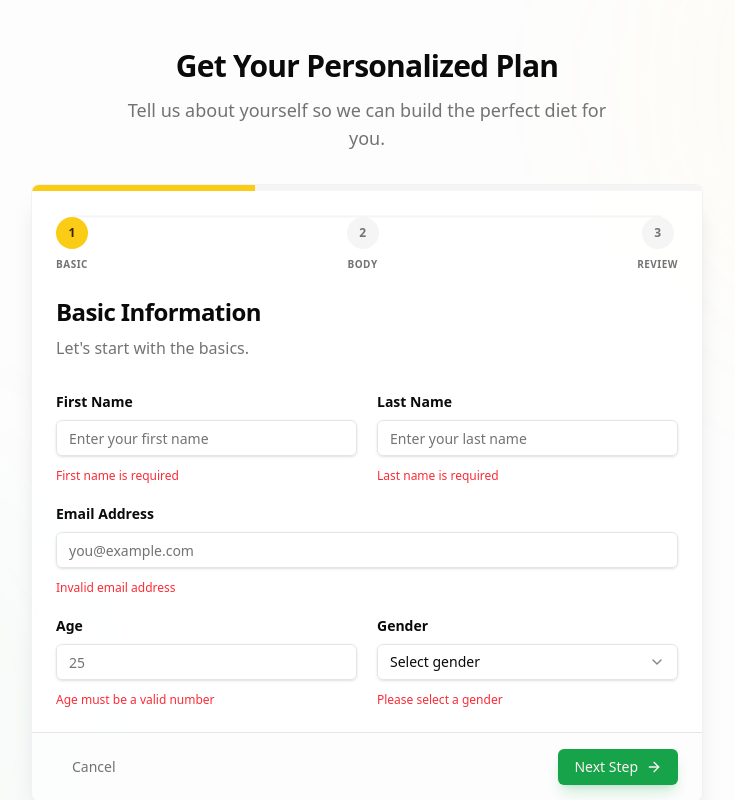
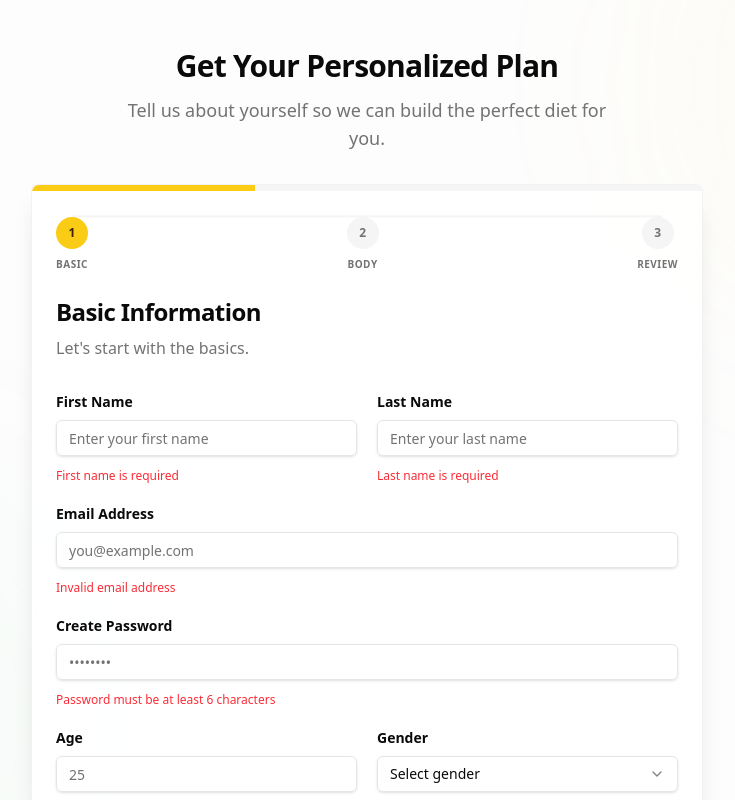
Before and after one commit to BemnetKassa/sofi-circle-diet, a Next.js app: page /get-plan in a window 1280 px wide. Both pictures are taken after a click on the button "Next Step". Shown: the top 800 px of the page, without its empty margins (273-1008 px from the left). Built offline with nearby package versions, Linux system fonts and the light colour scheme.

Commit message:
Require password and validate in step 1
Add a password field to the Zod form schema with a minimum length of 6 characters, and include "password" in the validation trigger for step 1 so advancing the form checks the password as well.

```diff
--- a/src/app/get-plan/page.tsx
+++ b/src/app/get-plan/page.tsx
@@ -30,6 +30,7 @@ const formSchema = z.object({
   firstName: z.string().min(2, "First name is required"),
   lastName: z.string().min(2, "Last name is required"),
   email: z.string().email("Invalid email address"),
+  password: z.string().min(6, "Password must be at least 6 characters"),
   age: z.string().refine((val) => !isNaN(Number(val)) && Number(val) > 0, {
     message: "Age must be a valid number",
   }),
@@ -80,7 +81,7 @@ export default function GetPlanPage() {
   const nextStep = async () => {
     let isValid = false
     if (step === 1) {
-      isValid = await trigger(["firstName", "lastName", "email", "age", "gender"])
+      isValid = await trigger(["firstName", "lastName", "email", "password", "age", "gender"])
     } else if (step === 2) {
       isValid = await trigger(["height", "weight", "goal", "dietaryPreferences", "allergies", "budget"])
     }
@@ -300,6 +301,12 @@ export default function GetPlanPage() {
                         {errors.email && <p className="text-red-500 text-xs mt-1">{errors.email.message}</p>}
                         </div>
 
+                        <div className="grid gap-2">
+                            <Label htmlFor="password" className="text-sm font-semibold">Create Password</Label>
+                            <Input id="password" type="password" {...register("password")} placeholder="••••••••" className="bg-background/50 focus:bg-background transition-colors" />
+                            {errors.password && <p className="text-red-500 text-xs mt-1">{errors.password.message}</p>}
+                        </div>
+
                         <div className="grid md:grid-cols-2 gap-5">
                             <div className="grid gap-2">
                                 <Label htmlFor="age" className="text-sm font-semibold">Age</Label>
```
